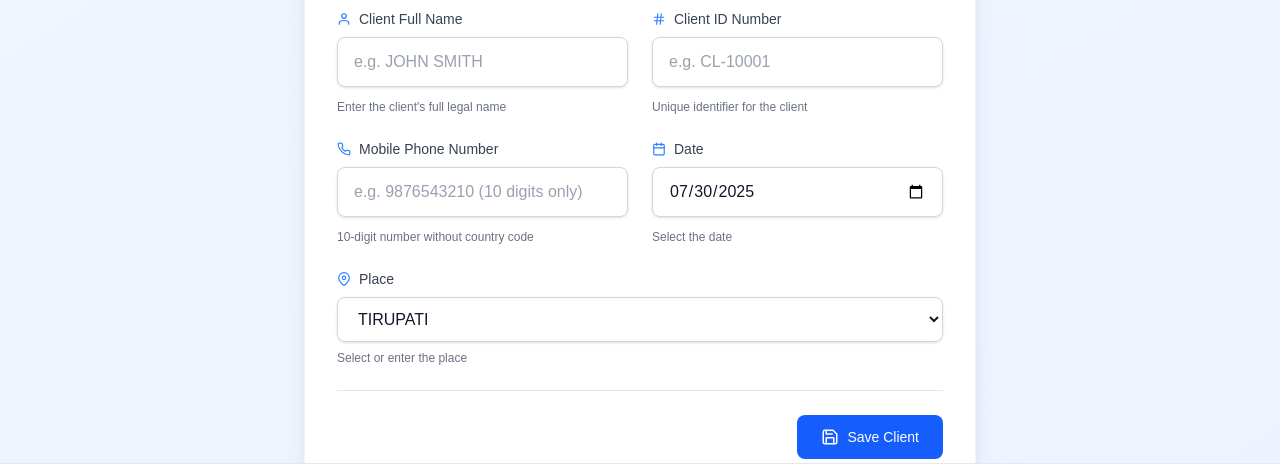
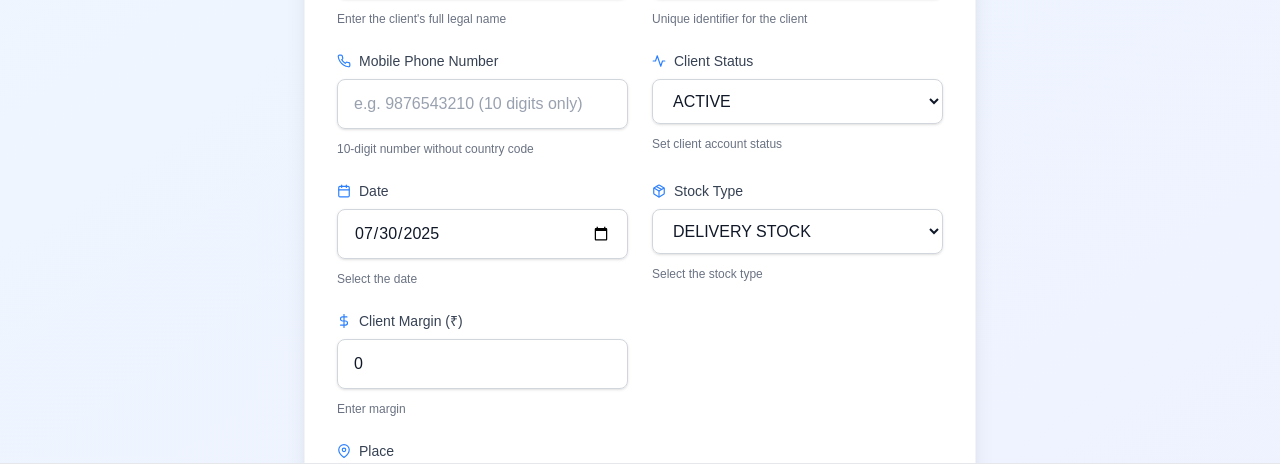
Before and after one commit to SUBBARAYUDU3524/Rahim_Admin, a Next.js app: page /dashboard/form in a window 1280 px wide. Shown: the part 268-735 px from the top of the page. Built offline with nearby package versions, Linux system fonts and the light colour scheme; no server answers.

Commit message:
add some input fields

```diff
--- a/app/(router)/dashboard/clientData/page.tsx
+++ b/app/(router)/dashboard/clientData/page.tsx
@@ -2,7 +2,7 @@
 import { useState, useEffect, useMemo } from 'react';
 import { collection, deleteDoc, doc, onSnapshot, updateDoc, query, orderBy } from 'firebase/firestore';
 import { db } from '@/FirebaseConfig';
-import { FiEdit2, FiTrash2, FiUser, FiHash, FiPhone, FiX, FiSearch, FiCalendar } from 'react-icons/fi';
+import { FiEdit2, FiTrash2, FiUser, FiHash, FiPhone, FiX, FiSearch, FiCalendar, FiActivity, FiPackage, FiDollarSign, FiMapPin } from 'react-icons/fi';
 import { toast } from 'react-hot-toast';
 
 interface Client {
@@ -12,6 +12,10 @@ interface Client {
   mobileNum: string;
   date: string;
   slNo: number;
+  status: 'ACTIVE' | 'INACTIVE';
+  stockType: 'DELIVERY' | 'SALES';
+  margin: number;
+  place: string;
 }
 
 export default function ClientList() {
@@ -20,12 +24,15 @@ export default function ClientList() {
   const [editMode, setEditMode] = useState(false);
   const [loading, setLoading] = useState(true);
   const [hoveredRow, setHoveredRow] = useState<string | null>(null);
-  const [formData, setFormData] = useState<Omit<Client, 'id'>>({
+  const [formData, setFormData] = useState<Omit<Client, 'id' | 'slNo'>>({
     clientName: '',
     clientId: '',
     mobileNum: '',
     date: new Date().toISOString().split('T')[0],
-    slNo: 0
+    status: 'ACTIVE',
+    stockType: 'DELIVERY',
+    margin: 0,
+    place: 'TIRUPATI'
   });
   const [searchTerm, setSearchTerm] = useState('');
 
@@ -40,7 +47,11 @@ export default function ClientList() {
           clientId: doc.data().clientId || '',
           mobileNum: doc.data().mobileNum || '',
           date: doc.data().date || new Date().toISOString().split('T')[0],
-          slNo: snapshot.docs.length - index // Assign serial number in reverse order
+          status: doc.data().status || 'ACTIVE',
+          stockType: doc.data().stockType || 'DELIVERY',
+          margin: doc.data().margin || 0,
+          place: doc.data().place || 'TIRUPATI',
+          slNo: snapshot.docs.length - index
         }));
         setClients(clientsList);
         setLoading(false);
@@ -55,7 +66,6 @@ export default function ClientList() {
     return () => unsubscribe();
   }, []);
 
-  // Filter clients based on search term
   const filteredClients = useMemo(() => {
     if (!searchTerm) return clients;
 
@@ -64,7 +74,11 @@ export default function ClientList() {
       client.clientName.toLowerCase().includes(term) ||
       client.clientId.toLowerCase().includes(term) ||
       client.mobileNum.includes(term) ||
-      client.date.includes(term)
+      client.date.includes(term) ||
+      client.place.toLowerCase().includes(term) ||
+      client.status.toLowerCase().includes(term) ||
+      client.stockType.toLowerCase().includes(term) ||
+      client.margin.toString().includes(term)
     );
   }, [clients, searchTerm]);
 
@@ -75,7 +89,10 @@ export default function ClientList() {
       clientId: client.clientId,
       mobileNum: client.mobileNum,
       date: client.date,
-      slNo: client.slNo
+      status: client.status,
+      stockType: client.stockType,
+      margin: client.margin,
+      place: client.place
     });
     setEditMode(true);
   };
@@ -97,12 +114,18 @@ export default function ClientList() {
     }
   };
 
-  const handleInputChange = (e: React.ChangeEvent<HTMLInputElement>) => {
+  const handleInputChange = (e: React.ChangeEvent<HTMLInputElement | HTMLSelectElement>) => {
     const { name, value } = e.target;
     setFormData(prev => ({
       ...prev,
-      [name]: value
+      [name]: name === 'clientName' || name === 'place' ? value.toUpperCase() : value
     }));
+  };
+
+  const handleNumberChange = (e: React.ChangeEvent<HTMLInputElement>) => {
+    const { name, value } = e.target;
+    const numValue = Math.min(50, Math.max(0, Number(value))); // Limit between 0-50
+    setFormData(prev => ({ ...prev, [name]: numValue }));
   };
 
   const handleUpdate = async (e: React.FormEvent) => {
@@ -112,10 +135,8 @@ export default function ClientList() {
     try {
       await toast.promise(
         updateDoc(doc(db, 'clients-data', selectedClient.id), {
-          clientName: formData.clientName,
-          clientId: formData.clientId,
-          mobileNum: formData.mobileNum,
-          date: formData.date
+          ...formData,
+          margin: Number(formData.margin)
         }),
         {
           loading: 'Updating client...',
@@ -135,6 +156,22 @@ export default function ClientList() {
     setSelectedClient(null);
   };
 
+  const getStatusBadge = (status: string) => {
+    const baseClasses = "px-2 py-1 rounded-full text-xs font-medium";
+    if (status === 'ACTIVE') {
+      return <span className={`${baseClasses} bg-green-100 text-green-800`}>ACTIVE</span>;
+    }
+    return <span className={`${baseClasses} bg-red-100 text-red-800`}>INACTIVE</span>;
+  };
+
+  const getStockTypeBadge = (stockType: string) => {
+    const baseClasses = "px-2 py-1 rounded-full text-xs font-medium";
+    if (stockType === 'DELIVERY') {
+      return <span className={`${baseClasses} bg-blue-100 text-blue-800`}>DELIVERY</span>;
+    }
+    return <span className={`${baseClasses} bg-purple-100 text-purple-800`}>SALES</span>;
+  };
+
   if (loading) {
     return (
       <div className="flex justify-center items-center h-64">
@@ -148,7 +185,7 @@ export default function ClientList() {
       {/* Edit Client Modal */}
       {editMode && selectedClient && (
         <div className="fixed inset-0 bg-black bg-opacity-50 flex items-center justify-center z-50 p-4">
-          <div className="bg-white rounded-xl shadow-2xl w-full max-w-md">
+          <div className="bg-white rounded-xl shadow-2xl w-full max-w-2xl">
             <div className="flex justify-between items-center p-6 border-b">
               <h3 className="text-xl font-bold text-gray-800">Edit Client</h3>
               <button
@@ -159,9 +196,10 @@ export default function ClientList() {
               </button>
             </div>
             <form onSubmit={handleUpdate} className="p-6">
-              <div className="space-y-4">
+              <div className="grid grid-cols-1 md:grid-cols-2 gap-6">
                 <div>
-                  <label className="block text-sm font-medium text-gray-700 mb-1">
+                  <label className="block text-sm font-medium text-gray-700 mb-1 flex items-center gap-2">
+                    <FiUser className="text-blue-500" />
                     Client Name
                   </label>
                   <input
@@ -174,7 +212,8 @@ export default function ClientList() {
                   />
                 </div>
                 <div>
-                  <label className="block text-sm font-medium text-gray-700 mb-1">
+                  <label className="block text-sm font-medium text-gray-700 mb-1 flex items-center gap-2">
+                    <FiHash className="text-blue-500" />
                     Client ID
                   </label>
                   <input
@@ -187,7 +226,8 @@ export default function ClientList() {
                   />
                 </div>
                 <div>
-                  <label className="block text-sm font-medium text-gray-700 mb-1">
+                  <label className="block text-sm font-medium text-gray-700 mb-1 flex items-center gap-2">
+                    <FiPhone className="text-blue-500" />
                     Mobile Number
                   </label>
                   <input
@@ -200,7 +240,8 @@ export default function ClientList() {
                   />
                 </div>
                 <div>
-                  <label className="block text-sm font-medium text-gray-700 mb-1">
+                  <label className="block text-sm font-medium text-gray-700 mb-1 flex items-center gap-2">
+                    <FiCalendar className="text-blue-500" />
                     Date
                   </label>
                   <input
@@ -211,6 +252,73 @@ export default function ClientList() {
                     className="w-full px-4 py-2 border border-gray-300 rounded-lg focus:ring-blue-500 focus:border-blue-500 text-black"
                     required
                   />
+                </div>
+                <div>
+                  <label className="block text-sm font-medium text-gray-700 mb-1 flex items-center gap-2">
+                    <FiActivity className="text-blue-500" />
+                    Status
+                  </label>
+                  <select
+                    name="status"
+                    value={formData.status}
+                    onChange={handleInputChange}
+                    className="w-full px-4 py-2 border border-gray-300 rounded-lg focus:ring-blue-500 focus:border-blue-500 text-black"
+                    required
+                  >
+                    <option value="ACTIVE">ACTIVE</option>
+                    <option value="INACTIVE">INACTIVE</option>
+                  </select>
+                </div>
+                <div>
+                  <label className="block text-sm font-medium text-gray-700 mb-1 flex items-center gap-2">
+                    <FiPackage className="text-blue-500" />
+                    Stock Type
+                  </label>
+                  <select
+                    name="stockType"
+                    value={formData.stockType}
+                    onChange={handleInputChange}
+                    className="w-full px-4 py-2 border border-gray-300 rounded-lg focus:ring-blue-500 focus:border-blue-500 text-black"
+                    required
+                  >
+                    <option value="DELIVERY">DELIVERY</option>
+                    <option value="SALES">SALES</option>
+                  </select>
+                </div>
+                <div>
+                  <label className="block text-sm font-medium text-gray-700 mb-1 flex items-center gap-2">
+                    <FiDollarSign className="text-blue-500" />
+                    Client Margin (₹)
+                  </label>
+                  <input
+                    type="number"
+                    name="margin"
+                    value={formData.margin}
+                    onChange={handleNumberChange}
+                    min="0"
+                    max="50"
+                    className="w-full px-4 py-2 border border-gray-300 rounded-lg focus:ring-blue-500 focus:border-blue-500 text-black"
+                    required
+                  />
+                </div>
+                <div>
+                  <label className="block text-sm font-medium text-gray-700 mb-1 flex items-center gap-2">
+                    <FiMapPin className="text-blue-500" />
+                    Place
+                  </label>
+                  <select
+                    name="place"
+                    value={formData.place}
+                    onChange={handleInputChange}
+                    className="w-full px-4 py-2 border border-gray-300 rounded-lg focus:ring-blue-500 focus:border-blue-500 text-black"
+                    required
+                  >
+                    <option value="TIRUPATI">TIRUPATI</option>
+                    <option value="BANGALORE">BANGALORE</option>
+                    <option value="CHENNAI">CHENNAI</option>
+                    <option value="HYDERABAD">HYDERABAD</option>
+                    <option value="OTHER">OTHER</option>
+                  </select>
                 </div>
               </div>
               <div className="mt-6 flex justify-end space-x-3">
@@ -247,7 +355,6 @@ export default function ClientList() {
               </p>
             </div>
 
-            {/* Search Bar */}
             <div className="mt-4 md:mt-0 w-full md:w-auto">
               <div className="relative">
                 <div className="absolute inset-y-0 left-0 pl-3 flex items-center pointer-events-none">
@@ -277,34 +384,52 @@ export default function ClientList() {
           <table className="min-w-full divide-y divide-gray-200">
             <thead className="bg-gray-50">
               <tr>
-                <th className="px-6 py-4 text-left text-xs font-medium text-gray-700 uppercase tracking-wider">
+                <th className="px-4 py-3 text-left text-xs font-medium text-gray-700 uppercase tracking-wider">
                   SL No
                 </th>
-                <th className="px-6 py-4 text-left text-xs font-medium text-gray-700 uppercase tracking-wider">
+                <th className="px-4 py-3 text-left text-xs font-medium text-gray-700 uppercase tracking-wider">
                   <div className="flex items-center gap-2">
                     <FiCalendar className="text-blue-500" />
                     <span>Date</span>
                   </div>
                 </th>
-                <th className="px-6 py-4 text-left text-xs font-medium text-gray-700 uppercase tracking-wider">
+                <th className="px-4 py-3 text-left text-xs font-medium text-gray-700 uppercase tracking-wider">
                   <div className="flex items-center gap-2">
                     <FiUser className="text-blue-500" />
                     <span>Client Name</span>
                   </div>
                 </th>
-                <th className="px-6 py-4 text-left text-xs font-medium text-gray-700 uppercase tracking-wider">
+                <th className="px-4 py-3 text-left text-xs font-medium text-gray-700 uppercase tracking-wider">
                   <div className="flex items-center gap-2">
                     <FiHash className="text-blue-500" />
                     <span>Client ID</span>
                   </div>
                 </th>
-                <th className="px-6 py-4 text-left text-xs font-medium text-gray-700 uppercase tracking-wider">
+                <th className="px-4 py-3 text-left text-xs font-medium text-gray-700 uppercase tracking-wider">
                   <div className="flex items-center gap-2">
-                    <FiPhone className="text-blue-500" />
-                    <span>Mobile Number</span>
+                    <FiActivity className="text-blue-500" />
+                    <span>Status</span>
                   </div>
                 </th>
-                <th className="px-6 py-4 text-right text-xs font-medium text-gray-700 uppercase tracking-wider">
+                <th className="px-4 py-3 text-left text-xs font-medium text-gray-700 uppercase tracking-wider">
+                  <div className="flex items-center gap-2">
+                    <FiPackage className="text-blue-500" />
+                    <span>Stock Type</span>
+                  </div>
+                </th>
+                <th className="px-4 py-3 text-left text-xs font-medium text-gray-700 uppercase tracking-wider">
+                  <div className="flex items-center gap-2">
+                    <FiDollarSign className="text-blue-500" />
+                    <span>Margin</span>
+                  </div>
+                </th>
+                <th className="px-4 py-3 text-left text-xs font-medium text-gray-700 uppercase tracking-wider">
+                  <div className="flex items-center gap-2">
+                    <FiMapPin className="text-blue-500" />
+                    <span>Place</span>
+                  </div>
+                </th>
+                <th className="px-4 py-3 text-right text-xs font-medium text-gray-700 uppercase tracking-wider">
                   Actions
                 </th>
               </tr>
@@ -312,7 +437,7 @@ export default function ClientList() {
             <tbody className="bg-white divide-y divide-gray-200">
               {filteredClients.length === 0 ? (
                 <tr>
-                  <td colSpan={6} className="px-6 py-8 text-center text-gray-500">
+                  <td colSpan={9} className="px-6 py-8 text-center text-gray-500">
                     <div className="flex flex-col items-center justify-center">
                       <FiUser className="text-gray-300 text-4xl mb-3" />
                       <p className="text-lg font-medium text-gray-400">
@@ -332,33 +457,42 @@ export default function ClientList() {
                     onMouseEnter={() => setHoveredRow(client.id)}
                     onMouseLeave={() => setHoveredRow(null)}
                   >
-                    <td className="px-6 py-4 whitespace-nowrap text-sm font-medium text-gray-900">
+                    <td className="px-4 py-4 whitespace-nowrap text-sm font-medium text-gray-900">
                       {client.slNo}
                     </td>
-                    <td className="px-6 py-4 whitespace-nowrap text-sm text-gray-700">
+                    <td className="px-4 py-4 whitespace-nowrap text-sm text-gray-700">
                       {client.date}
                     </td>
-                    <td className="px-6 py-4 whitespace-nowrap">
+                    <td className="px-4 py-4 whitespace-nowrap">
                       <div className="flex items-center">
-                        {/* <div className="flex-shrink-0 h-10 w-10 rounded-full bg-blue-100 flex items-center justify-center">
-                          <FiUser className="text-blue-600" />
-                        </div> */}
                         <div className="ml-4">
                           <div className="text-sm font-medium text-gray-900">
                             {client.clientName}
                           </div>
+                          <div className="text-xs text-gray-500">
+                            {client.mobileNum}
+                          </div>
                         </div>
                       </div>
                     </td>
-                    <td className="px-6 py-4 whitespace-nowrap">
+                    <td className="px-4 py-4 whitespace-nowrap">
                       <div className="text-sm text-gray-700 font-mono bg-gray-100 px-3 py-1 rounded-md inline-block">
                         {client.clientId}
                       </div>
                     </td>
-                    <td className="px-6 py-4 whitespace-nowrap text-sm text-gray-700">
-                      {client.mobileNum}
+                    <td className="px-4 py-4 whitespace-nowrap">
+                      {getStatusBadge(client.status)}
                     </td>
-                    <td className="px-6 py-4 whitespace-nowrap text-right">
+                    <td className="px-4 py-4 whitespace-nowrap">
+                      {getStockTypeBadge(client.stockType)}
+                    </td>
+                    <td className="px-4 py-4 whitespace-nowrap text-sm text-gray-700">
+                      ₹ {client.margin}
+                    </td>
+                    <td className="px-4 py-4 whitespace-nowrap text-sm text-gray-700">
+                      {client.place}
+                    </td>
+                    <td className="px-4 py-4 whitespace-nowrap text-right">
                       <div className="flex justify-end gap-2">
                         <button
                           onClick={() => handleEdit(client)}
--- a/app/(router)/dashboard/form/page.tsx
+++ b/app/(router)/dashboard/form/page.tsx
@@ -2,7 +2,7 @@
 import { useState } from 'react';
 import { addDoc, collection, query, where, getDocs } from 'firebase/firestore';
 import { db } from '@/FirebaseConfig';
-import { FiUser, FiHash, FiPhone, FiSave, FiCalendar, FiMapPin } from 'react-icons/fi';
+import { FiUser, FiHash, FiPhone, FiSave, FiCalendar, FiMapPin, FiActivity, FiPackage, FiDollarSign } from 'react-icons/fi';
 import toast, { Toaster } from 'react-hot-toast';
 
 interface Client {
@@ -11,6 +11,9 @@ interface Client {
   mobileNum: string;
   date: string;
   place: string;
+  status: 'ACTIVE' | 'INACTIVE';
+  stockType: 'DELIVERY' | 'SALES';
+  margin: number;
 }
 
 export default function ClientForm() {
@@ -19,7 +22,10 @@ export default function ClientForm() {
     clientId: '',
     mobileNum: '',
     date: new Date().toISOString().split('T')[0], // Default to today's date
-    place: 'TIRUPATI'
+    place: 'TIRUPATI',
+    status: 'ACTIVE',
+    stockType: 'DELIVERY',
+    margin: 0
   });
 
   const handleChange = (e: React.ChangeEvent<HTMLInputElement | HTMLSelectElement>) => {
@@ -29,6 +35,13 @@ export default function ClientForm() {
       [name]: name === 'clientName' || name === 'place' ? value.toUpperCase() : value
     }));
   };
+
+const handleNumberChange = (e: React.ChangeEvent<HTMLInputElement>) => {
+  const { name, value } = e.target;
+  const numValue = Number(value); // No limit applied
+  setFormData(prev => ({ ...prev, [name]: numValue }));
+};
+
 
   const checkExistingClient = async () => {
     // Check if client ID already exists
@@ -101,7 +114,8 @@ export default function ClientForm() {
       await addDoc(collection(db, 'clients-data'), {
         ...formData,
         clientName: formData.clientName.toUpperCase(),
-        place: formData.place.toUpperCase()
+        place: formData.place.toUpperCase(),
+        margin: Number(formData.margin) // Ensure margin is stored as number
       });
 
       toast.success('Client added successfully!', {
@@ -116,13 +130,16 @@ export default function ClientForm() {
         duration: 3000
       });
 
-      // Reset form (keep date as today and place as TIRUPATI)
+      // Reset form (keep some defaults)
       setFormData({
         clientName: '',
         clientId: '',
         mobileNum: '',
         date: new Date().toISOString().split('T')[0],
-        place: 'TIRUPATI'
+        place: 'TIRUPATI',
+        status: 'ACTIVE',
+        stockType: 'DELIVERY',
+        margin: 0
       });
 
     } catch (error) {
@@ -174,8 +191,7 @@ export default function ClientForm() {
                 placeholder="e.g. JOHN SMITH"
                 required
               />
-             <p className="text-xs text-gray-500 mt-1">Enter the client&apos;s full legal name</p>
-
+              <p className="text-xs text-gray-500 mt-1">Enter the client's full legal name</p>
             </div>
 
             {/* Client ID Field */}
@@ -216,6 +232,25 @@ export default function ClientForm() {
               <p className="text-xs text-gray-500 mt-1">10-digit number without country code</p>
             </div>
 
+            {/* Client Status Field */}
+            <div className="space-y-2">
+              <label className="block text-sm font-medium text-gray-700 flex items-center gap-2">
+                <FiActivity className="text-blue-500" />
+                Client Status
+              </label>
+              <select
+                name="status"
+                value={formData.status}
+                onChange={handleChange}
+                className="w-full px-4 py-3 border border-gray-300 rounded-lg focus:ring-2 focus:ring-blue-500 focus:border-blue-500 transition-all shadow-sm text-gray-900"
+                required
+              >
+                <option value="ACTIVE">ACTIVE</option>
+                <option value="INACTIVE">INACTIVE</option>
+              </select>
+              <p className="text-xs text-gray-500 mt-1">Set client account status</p>
+            </div>
+
             {/* Date Field */}
             <div className="space-y-2">
               <label className="block text-sm font-medium text-gray-700 flex items-center gap-2">
@@ -231,6 +266,43 @@ export default function ClientForm() {
                 required
               />
               <p className="text-xs text-gray-500 mt-1">Select the date</p>
+            </div>
+
+            {/* Stock Type Field */}
+            <div className="space-y-2">
+              <label className="block text-sm font-medium text-gray-700 flex items-center gap-2">
+                <FiPackage className="text-blue-500" />
+                Stock Type
+              </label>
+              <select
+                name="stockType"
+                value={formData.stockType}
+                onChange={handleChange}
+                className="w-full px-4 py-3 border border-gray-300 rounded-lg focus:ring-2 focus:ring-blue-500 focus:border-blue-500 transition-all shadow-sm text-gray-900"
+                required
+              >
+                <option value="DELIVERY">DELIVERY STOCK</option>
+                <option value="SALES">STOCK SALES</option>
+              </select>
+              <p className="text-xs text-gray-500 mt-1">Select the stock type</p>
+            </div>
+
+            {/* Client Margin Field */}
+            <div className="space-y-2">
+              <label className="block text-sm font-medium text-gray-700 flex items-center gap-2">
+                <FiDollarSign className="text-blue-500" />
+                Client Margin (₹)
+              </label>
+              <input
+                type="number"
+                name="margin"
+                value={formData.margin}
+                onChange={handleNumberChange}
+                className="w-full px-4 py-3 border border-gray-300 rounded-lg focus:ring-2 focus:ring-blue-500 focus:border-blue-500 transition-all shadow-sm text-gray-900 placeholder-gray-400"
+                placeholder="50"
+                required
+              />
+              <p className="text-xs text-gray-500 mt-1">Enter margin </p>
             </div>
 
             {/* Place Field */}
```
